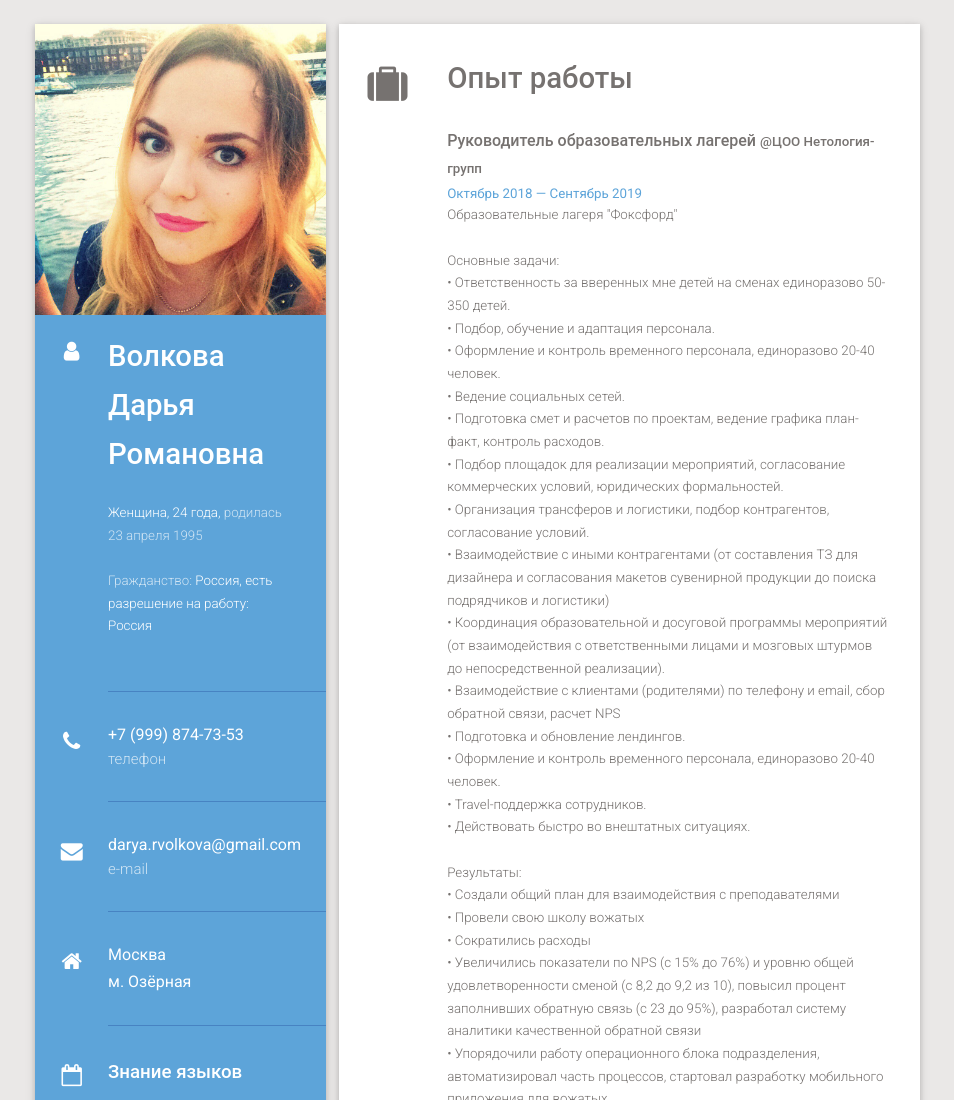
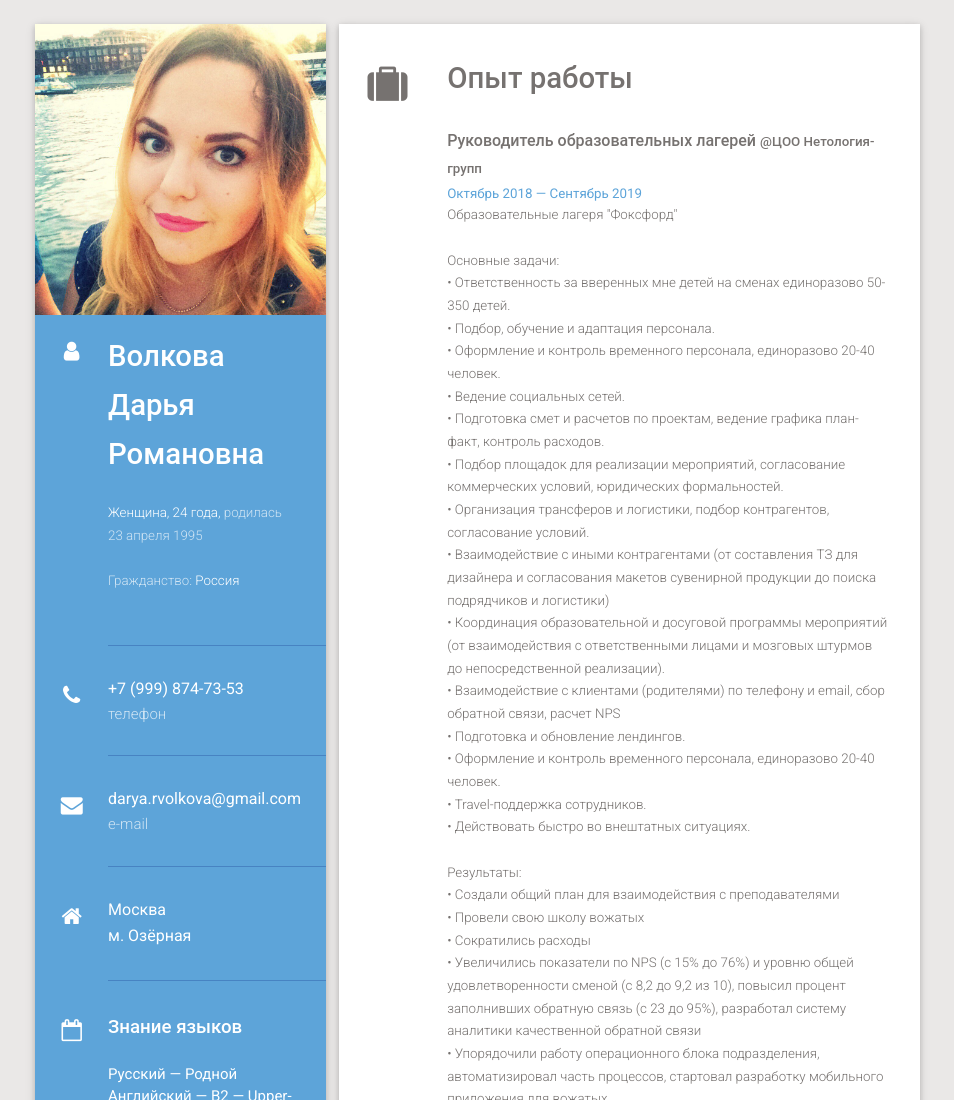
Before and after one commit to rvolkova/rvolkova.github.io, a plain HTML site: page index.html in a window 1280 px wide. Shown: the top 1100 px of the page, without its empty margins (168-1122 px from the left). Drawn offline with nearby package versions, Linux system fonts and the light colour scheme; some packages are replaced by stand-ins of ours; a web font is replaced by a local one.

Commit message:
Update index.html

```diff
--- a/index.html
+++ b/index.html
@@ -98,7 +98,7 @@
                                     <div class="section-item-details">
                                         <h2>Волкова<br/>Дарья Романовна</h2><br/>
                                         <p>Женщина, 24 года, <span>родилась 23 апреля 1995</span></p><br>
-                                        <p><span>Гражданство:</span> Россия, есть разрешение на работу: Россия</p><br>
+                                        <p><span>Гражданство:</span> Россия</p><br>
                                     </div>
                                 </div>
                             </div>
```
